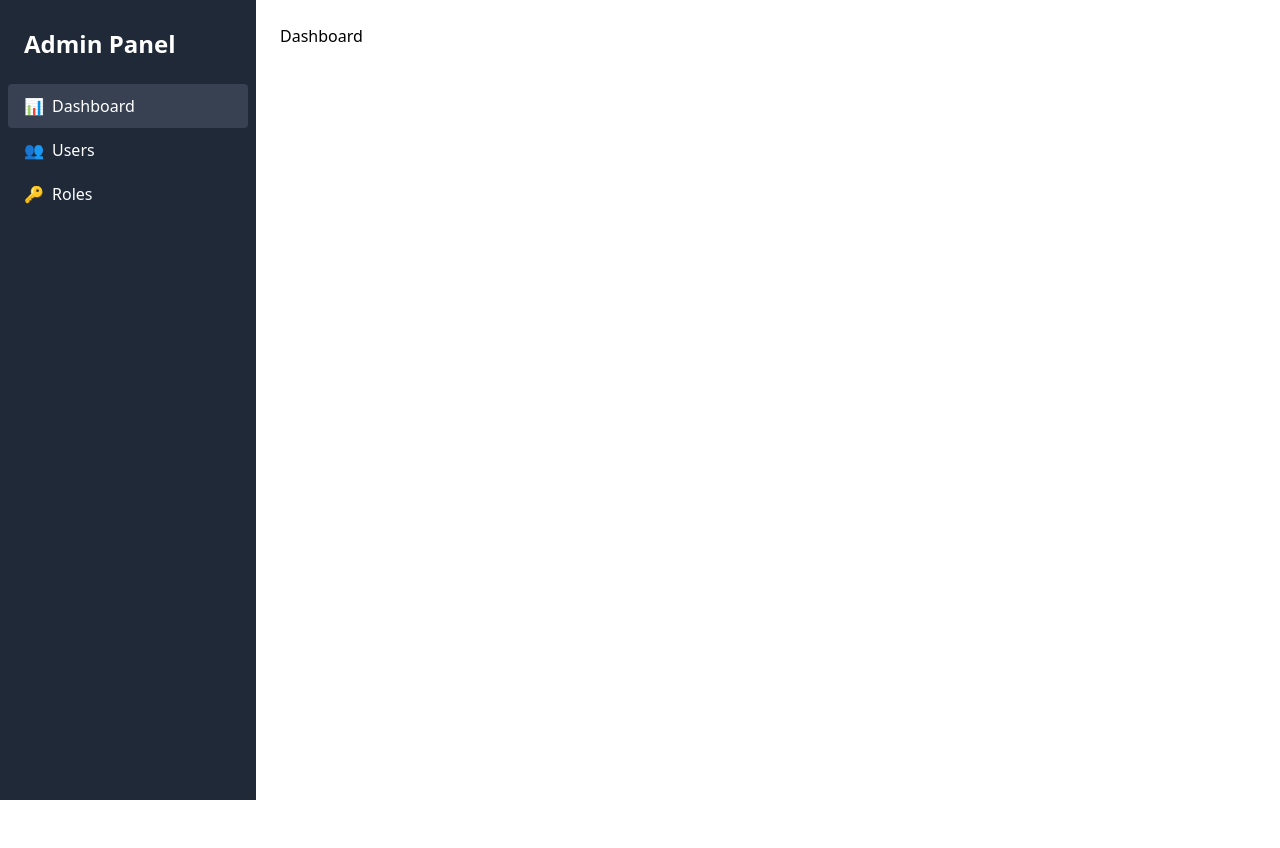
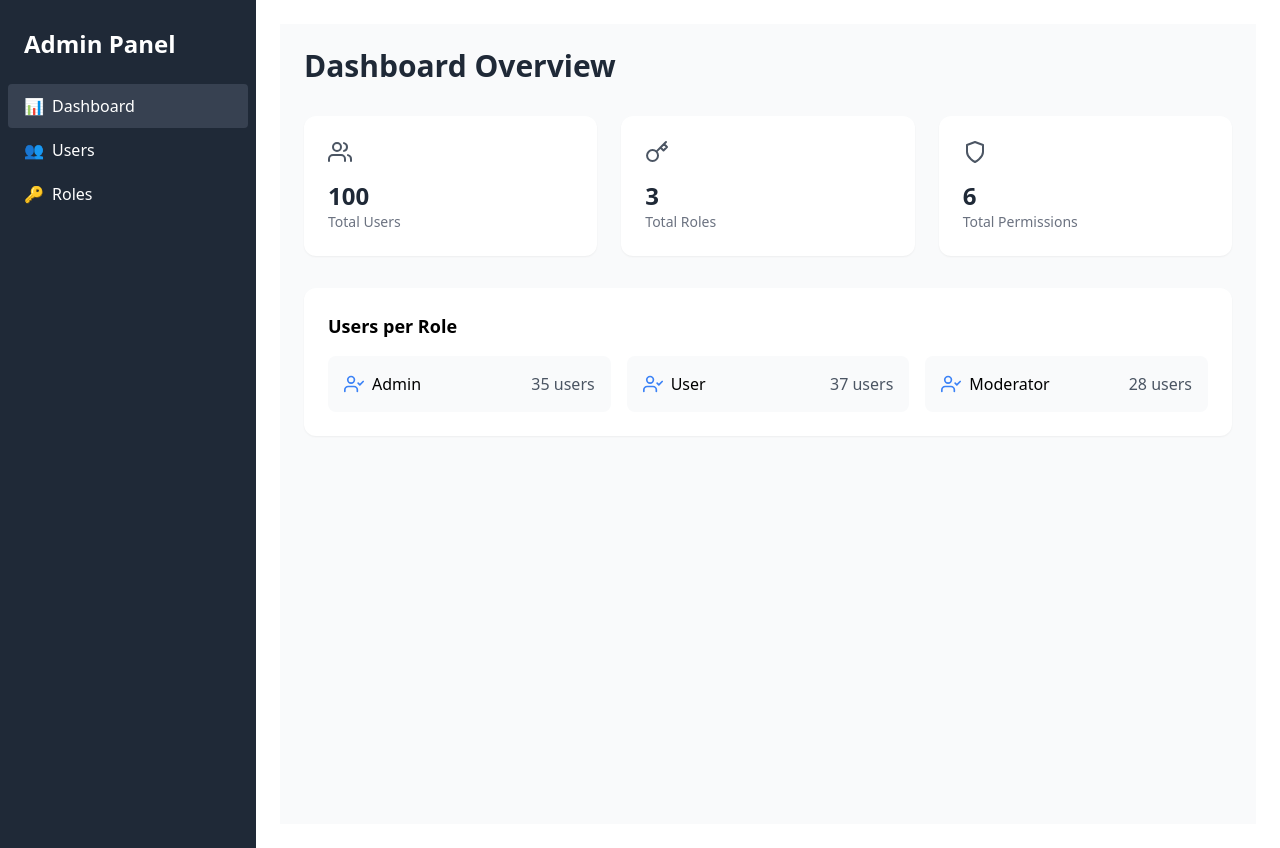
Before and after one commit to Sata-hash/VRV-Security-frontend-assignment, a React (Vite) app: page / in a window 1280 px wide. Before the commit the page ends 800 px from the top, so only its background shows below. Built offline with nearby package versions, Linux system fonts and the light colour scheme; data requests are answered from the project's data file.

Commit message:
Dashboard overview implemented

```diff
--- a/src/components/Dashboard.tsx
+++ b/src/components/Dashboard.tsx
@@ -1,5 +1,127 @@
-const Dashboard = () => {
-  return <div>Dashboard</div>;
+import React, { useEffect, useState } from "react";
+import { FiUsers, FiKey, FiShield, FiUserCheck } from "react-icons/fi";
+import { api } from "../services/api";
+import { User, Role } from "../types";
+
+interface StatItem {
+  label: string;
+  value: number;
+  icon: React.ReactNode;
+}
+
+interface UserRole {
+  name: string;
+  userCount: number;
+}
+
+const Dashboard: React.FC = () => {
+  const [users, setUsers] = useState<User[]>([]);
+  const [roles, setRoles] = useState<Role[]>([]);
+  const [usersPerRole, setUsersPerRole] = useState<UserRole[]>([]);
+  const [loading, setLoading] = useState(true);
+
+  useEffect(() => {
+    const fetchDashboardData = async () => {
+      try {
+        setLoading(true);
+        const [usersData, rolesData] = await Promise.all([
+          api.getUsers(),
+          api.getRoles(),
+        ]);
+
+        setUsers(usersData);
+        setRoles(rolesData);
+
+        const userRoleCounts = rolesData.map((role) => ({
+          name: role.name,
+          userCount: usersData.filter((user) => user.role === role.name).length,
+        }));
+
+        setUsersPerRole(userRoleCounts);
+      } catch (error) {
+        console.error("Error fetching dashboard data:", error);
+      } finally {
+        setLoading(false);
+      }
+    };
+
+    fetchDashboardData();
+  }, []);
+
+  const stats: StatItem[] = [
+    {
+      label: "Total Users",
+      value: users.length,
+      icon: <FiUsers className="w-6 h-6" />,
+    },
+    {
+      label: "Total Roles",
+      value: roles.length,
+      icon: <FiKey className="w-6 h-6" />,
+    },
+    {
+      label: "Total Permissions",
+      value: roles.reduce(
+        (acc, role) => acc + (role.permissions?.length || 0),
+        0,
+      ),
+      icon: <FiShield className="w-6 h-6" />,
+    },
+  ];
+
+  if (loading) {
+    return (
+      <div className="p-6 flex items-center justify-center min-h-screen">
+        <div className="text-lg">Loading dashboard data...</div>
+      </div>
+    );
+  }
+
+  return (
+    <div className="p-6 bg-gray-50 min-h-screen">
+      <h2 className="text-3xl font-bold mb-8 text-gray-800">
+        Dashboard Overview
+      </h2>
+
+      {/* Stats Grid */}
+      <div className="grid grid-cols-1 md:grid-cols-2 lg:grid-cols-3 gap-6 mb-8">
+        {stats.map((stat, index) => (
+          <div
+            key={index}
+            className="bg-white rounded-xl p-6 shadow-sm hover:shadow-md transition-shadow"
+          >
+            <div className="flex items-center justify-between">
+              <div className="text-gray-600">{stat.icon}</div>
+            </div>
+            <div className="mt-4">
+              <div className="text-2xl font-bold text-gray-800">
+                {stat.value}
+              </div>
+              <div className="text-sm text-gray-500">{stat.label}</div>
+            </div>
+          </div>
+        ))}
+      </div>
+
+      <div className="bg-white rounded-xl p-6 shadow-sm">
+        <h3 className="text-lg font-semibold mb-4">Users per Role</h3>
+        <div className="grid grid-cols-1 md:grid-cols-2 lg:grid-cols-3 gap-4">
+          {usersPerRole.map((role, index) => (
+            <div
+              key={index}
+              className="flex items-center justify-between p-4 bg-gray-50 rounded-lg hover:bg-gray-100 transition-colors"
+            >
+              <div className="flex items-center">
+                <FiUserCheck className="w-5 h-5 text-blue-500 mr-2" />
+                <span className="font-medium">{role.name}</span>
+              </div>
+              <span className="text-gray-600">{role.userCount} users</span>
+            </div>
+          ))}
+        </div>
+      </div>
+    </div>
+  );
 };
 
 export default Dashboard;
```
